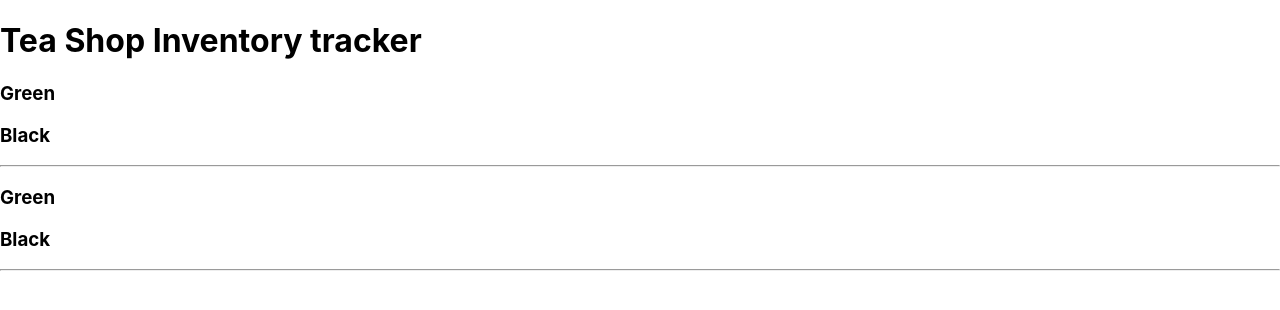
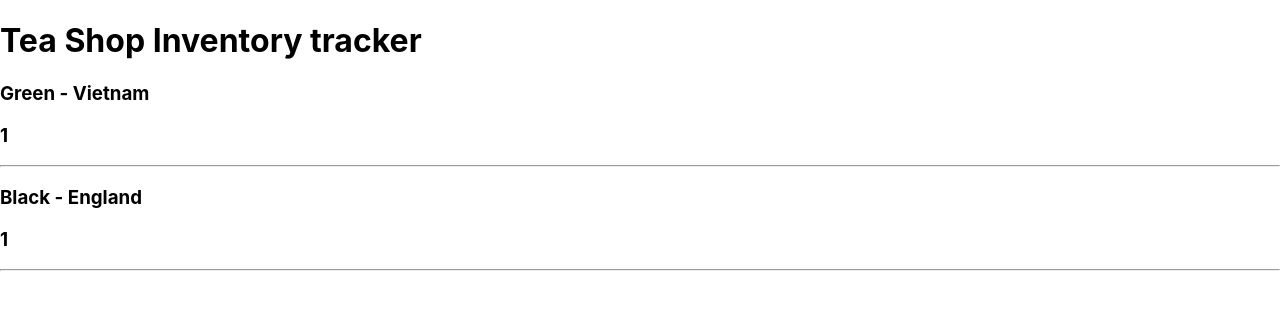
Before and after one commit to justice-rage/tea-shop-inventory-tracker, a React (Create React App) app: page / in a window 1280 px wide. Shown: the top 310 px of the page. Built offline with nearby package versions, Linux system fonts and the light colour scheme.

Commit message:
add prop access via TeaList

```diff
--- a/src/components/Tea.js
+++ b/src/components/Tea.js
@@ -1,12 +1,10 @@
 import React from "react";
 
-function Tea(){
-    const teaName = "Green";
-    const teaName2 = "Black";
+function Tea(props){
   return (
     <React.Fragment>
-      <h3>{teaName}</h3>
-      <h3>{teaName2}</h3>
+      <h3>{props.name} - {props.origin}</h3>
+      <h3>{props.price}</h3>
       <p><em></em></p>
       <hr/>
     </React.Fragment>
```
